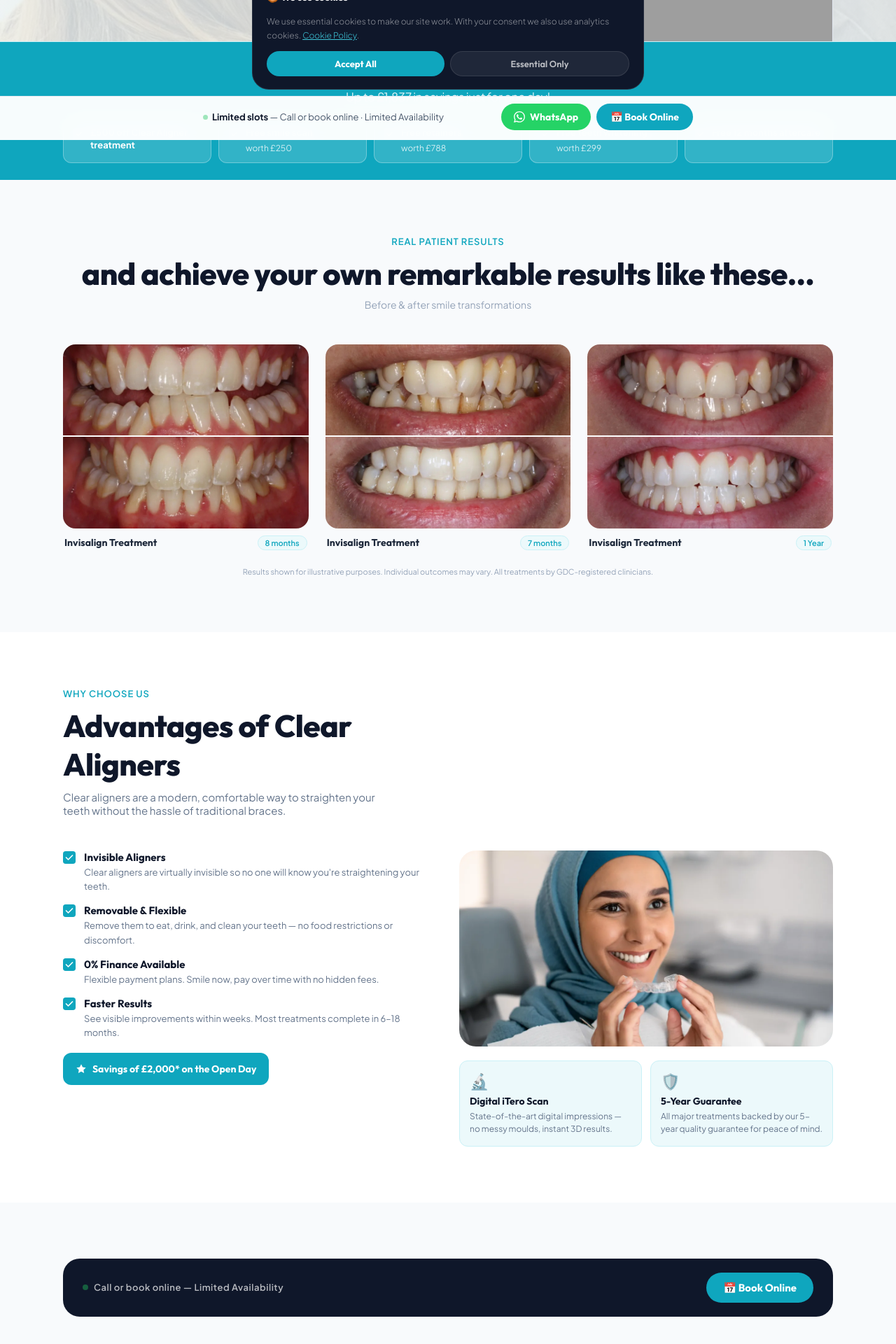
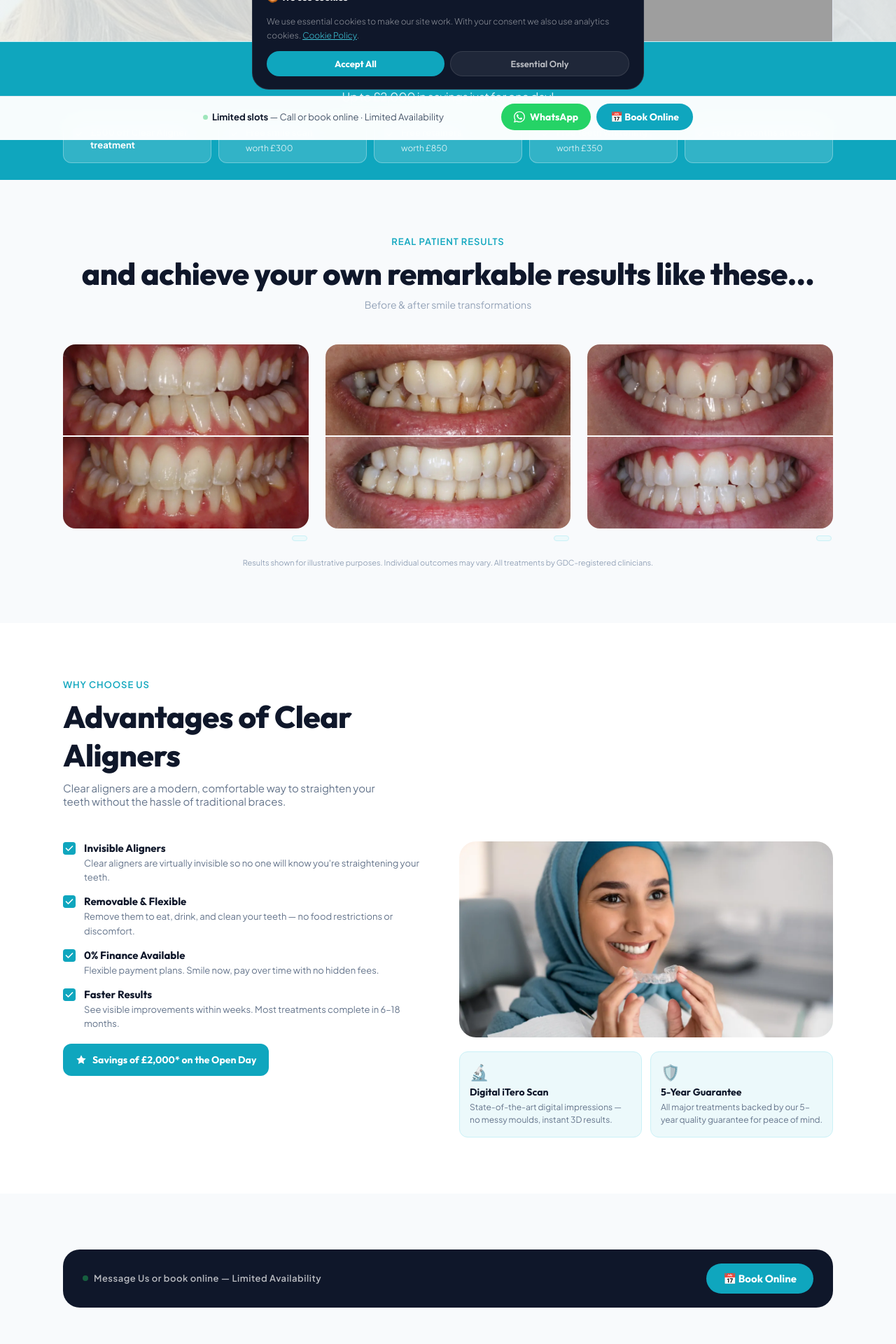
Before and after one commit to ShivamSoni13/Jass-Gill-Website, a React (Vite) app in the folder dental-landing-page/: page / in a window 1280 px wide. Shown: the part 600-2520 px from the top of the page at 70% size. Built offline with nearby package versions, Linux system fonts and the light colour scheme; grey boxes are pictures that could not be loaded.

Commit message:
Offers Correction

```diff
--- a/dental-landing-page/src/components/BeforeAfter.jsx
+++ b/dental-landing-page/src/components/BeforeAfter.jsx
@@ -55,20 +55,14 @@ function BeforeAfter() {
     {
       before: before1,
       after: after1,
-      label: "Invisalign Treatment",
-      duration: "8 months",
     },
     {
       before: before2,
       after: after2,
-      label: "Invisalign Treatment",
-      duration: "7 months",
     },
     {
       before: before3,
       after: after3,
-      label: "Invisalign Treatment",
-      duration: "1 Year",
     },
   ];
 
--- a/dental-landing-page/src/components/Hero.jsx
+++ b/dental-landing-page/src/components/Hero.jsx
@@ -3,9 +3,9 @@ import hero from "../assets/Images/About.webp";
 
 const savings = [
   { label: "£500 off Clear Aligner treatment" },
-  { label: "Free smile scan", sub: "worth £250" },
-  { label: "Free retainers", sub: "worth £788" },
-  { label: "Free teeth whitening", sub: "worth £299" },
+  { label: "Free smile scan", sub: "worth £300" },
+  { label: "Free retainers", sub: "worth £850" },
+  { label: "Free teeth whitening", sub: "worth £350" },
   { label: "Free 12 months aftercare" },
 ]
 
@@ -101,7 +101,7 @@ function Hero() {
         <div style={{ maxWidth: 1100, margin: "0 auto" }}>
           <p style={{ fontFamily: "var(--font-display)", fontWeight: 800, fontSize: "clamp(18px,3vw,28px)", color: "white", textAlign: "center", padding: "22px 0 16px", letterSpacing: "-0.4px" }}>
             Book Your FREE* Consultation below<br />
-            <span style={{ fontFamily: "var(--font-body)", fontWeight: 400, fontSize: "clamp(13px,2vw,17px)", opacity: 0.88 }}>Up to £1,837 in savings just for one day!</span>
+            <span style={{ fontFamily: "var(--font-body)", fontWeight: 400, fontSize: "clamp(13px,2vw,17px)", opacity: 0.88 }}>Up to £2,000 in savings just for one day!</span>
           </p>
 
           {/* Savings chips */}
--- a/dental-landing-page/src/components/Offer.jsx
+++ b/dental-landing-page/src/components/Offer.jsx
@@ -12,7 +12,7 @@ function Offer() {
           <div style={{ display: "flex", alignItems: "center", gap: 16, flexWrap: "wrap", flex: 1 }}>
             <div style={{ display: "flex", alignItems: "center", gap: 8 }}>
               <div style={{ width: 8, height: 8, background: "#22c55e", borderRadius: "50%", animation: "blink 2s infinite" }} />
-              <span style={{ fontFamily: "var(--font-body)", fontWeight: 600, fontSize: 13, color: "rgba(255,255,255,0.7)", letterSpacing: "0.04em" }}>Call or book online — Limited Availability</span>
+              <span style={{ fontFamily: "var(--font-body)", fontWeight: 600, fontSize: 13, color: "rgba(255,255,255,0.7)", letterSpacing: "0.04em" }}>Message Us or book online — Limited Availability</span>
             </div>
             {/* <a href="tel:+441234567890" style={{ fontFamily: "var(--font-display)", fontWeight: 800, fontSize: 18, color: "var(--brand-light)", textDecoration: "none" }}>📞 01234 567890</a> */}
           </div>
@@ -29,16 +29,15 @@ function Offer() {
               The ultimate Clear Aligner treatment package
             </h2>
             <p style={{ fontFamily: "var(--font-body)", fontSize: 14, color: "var(--brand)", fontWeight: 700, marginBottom: 16 }}>
-              Savings of £1,837* on the Open Day
+              Savings of £2,000* on the Open Day
             </p>
 
             {[
               { label: "£500 off Clear Aligner treatment" },
-              { label: "Free consultation", val: "£120" },
-              { label: "Free smile scan", val: "£250" },
-              { label: "Free hygiene session", val: "£80" },
-              { label: "Free retainers", val: "£788" },
-              { label: "Free teeth whitening", val: "£299" },
+              { label: "Free consultation" },
+              { label: "Free smile scan", val: "£300" },
+              { label: "Free retainers", val: "£850" },
+              { label: "Free teeth whitening", val: "£350" },
               { label: "Free 12 months aftercare" },
             ].map((row, i) => (
               <div key={i} style={{ display: "flex", alignItems: "center", justifyContent: "space-between", padding: "10px 0", borderBottom: "1px solid var(--slate-100)" }}>
```
